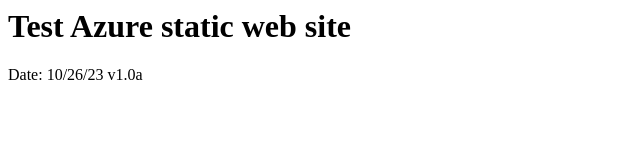
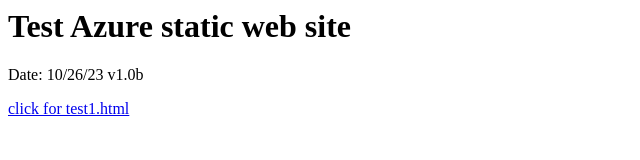
Before and after one commit to bulrush15/AzureWeb1, a plain HTML site: page index.html in a window 1280 px wide. Shown: the whole page, without its empty margins (0-640 px from the left). Drawn offline with Linux system fonts and the light colour scheme.

Commit message:
Add link to index.html

```diff
--- a/index.html
+++ b/index.html
@@ -3,8 +3,8 @@
 <title>Chuck's test web site</title>
 <body>
 <h1>Test Azure static web site</h1>
-Date: 10/26/23 v1.0a
-
+Date: 10/26/23 v1.0b
+<p><a href="test1.html">click for test1.html</a></p>
 
 </body>
 </html>
```
